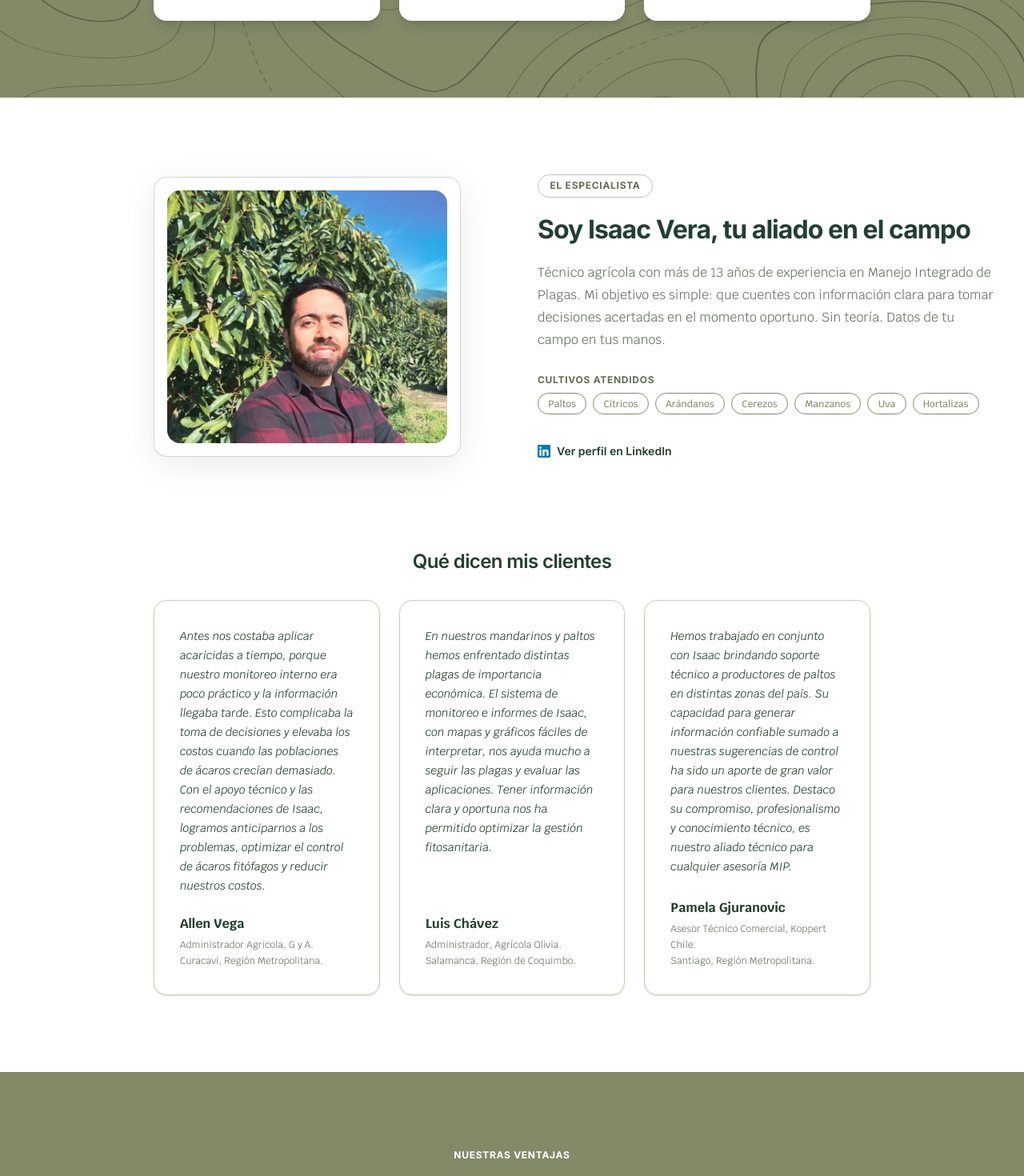
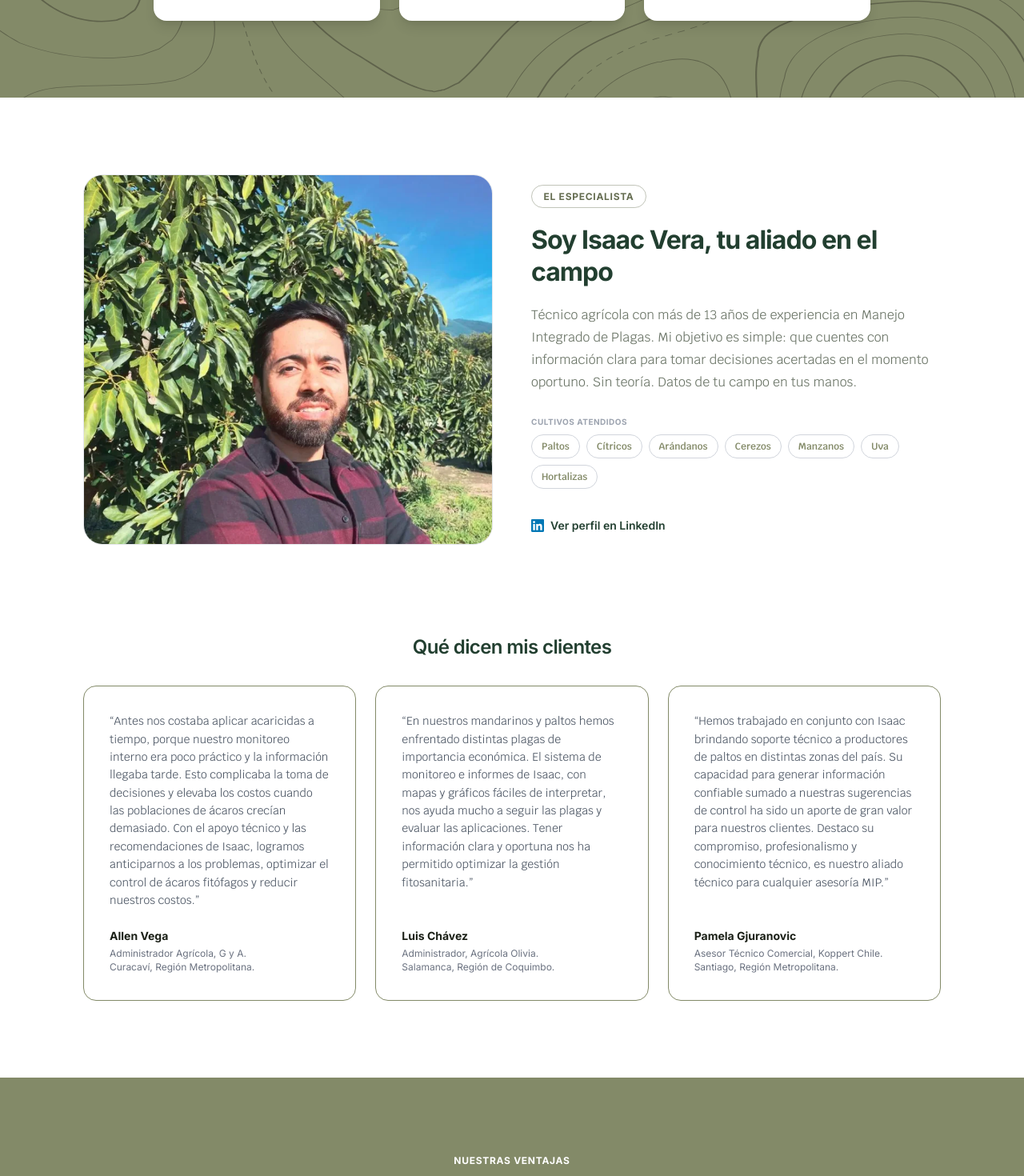
Before and after one commit to MR-Thunderbolts/GreenMip.v2, a Svelte app: page / in a window 1280 px wide. Shown: the part 3480-4950 px from the top of the page at 80% size. Built offline with nearby package versions, Linux system fonts and the light colour scheme.

Commit message:
feat: perfil Isaac Vera y testimonios a paridad V3 (puntos 7, 8, B7, B8)
Foto sin marco doble, comillas de apertura/cierre en testimonios,
tipografía de autor/cargo alineada a V3, grid de testimonios a 3
columnas a ancho completo, label "CULTIVOS ATENDIDOS" normalizado.

```diff
--- a/src/components/sections/AboutTestimonials.svelte
+++ b/src/components/sections/AboutTestimonials.svelte
@@ -2,19 +2,19 @@
   import Tag from '../ui/Tag.svelte';
   import Card from '../ui/Card.svelte';
   import Carousel from '../ui/Carousel.svelte';
+  import Container from '../ui/Container.svelte';
   import { about } from '../../content/about.content.js';
 </script>
 
-<section id="sobre-isaac" class="bg-white w-full py-16 md:py-24 px-4 md:px-12 lg:px-48">
-  <div class="container mx-auto flex flex-col gap-20">
+<section id="sobre-isaac" class="bg-white w-full py-16 md:py-24">
+  <Container class="flex flex-col gap-20">
 
     <!-- Row 1: About Advisor -->
-    <div class="grid grid-cols-1 lg:grid-cols-12 gap-8 lg:gap-24 items-center">
+    <div class="grid grid-cols-1 lg:grid-cols-2 gap-12 items-center">
 
       <!-- Photo side (Left on desktop) -->
-      <div class="lg:col-span-5 flex justify-center">
-        <div class="border border-greenmip-forest/20 p-4 rounded-2xl shadow-[0_10px_40px_rgba(0,0,0,0.08)] bg-white max-w-[456px] w-full">
-          <div class="rounded-2xl overflow-hidden shadow-inner aspect-[423/383]">
+      <div class="flex justify-center w-full">
+        <div class="rounded-3xl overflow-hidden border border-[#e5e7eb] aspect-[423/383] w-full">
           <img
             src={about.advisor.photo.src}
             alt={about.advisor.photo.alt}
@@ -23,10 +23,9 @@
           />
         </div>
       </div>
-      </div>
 
       <!-- Info side (Right on desktop) -->
-      <div class="lg:col-span-7 flex flex-col gap-5 items-start max-w-[575px]">
+      <div class="flex flex-col gap-5 items-start max-w-[575px]">
 
         <Tag label={about.advisor.tag} />
 
@@ -42,12 +41,14 @@
 
         <!-- Categories -->
         <div class="flex flex-col gap-2 mt-2 w-full">
-          <span class="font-inter font-bold text-xs tracking-[0.06em] text-greenmip-olive uppercase">
+          <span class="font-inter font-bold text-[10px] uppercase tracking-[0.05em] text-muted">
             {about.categoriesLabel}
           </span>
           <div class="flex flex-wrap gap-2">
             {#each about.categories as category}
-              <Tag label={category} kind="chip" variant="olive-solid" />
+              <span class="font-krub font-semibold text-xs text-greenmip-sage border border-gray-300 rounded-full px-3 py-1.5">
+                {category}
+              </span>
             {/each}
           </div>
         </div>
@@ -78,16 +79,16 @@
         <Carousel itemCount={about.testimonials.length} dotVariant="on-light">
           {#snippet children()}
             {#each about.testimonials as item, i}
-              <Card as="blockquote" variant="bordered" class="pt-8 pb-6 px-5 flex flex-col gap-4 items-start shrink-0 w-[90%] snap-start">
+              <Card as="blockquote" variant="flat" class="border border-greenmip-sage p-8 flex flex-col gap-4 justify-between items-start shrink-0 w-[90%] snap-start">
                 <Tag label="{about.testimonialsTitle} {i + 1}/{about.testimonials.length}" variant="sage" />
-                <p class="font-krub text-sm leading-[22px] text-greenmip-forest">
-                  {item.quote}
+                <p class="font-krub text-sm text-body-strong leading-[1.6]">
+                  &ldquo;{item.quote}&rdquo;
                 </p>
                 <footer>
-                  <cite class="font-krub font-bold text-base text-greenmip-forest not-italic block">
+                  <cite class="font-inter font-bold text-sm text-ink not-italic block">
                     {item.author}
                   </cite>
-                  <p class="font-krub text-xs text-greenmip-gray leading-[20px] mt-1">
+                  <p class="font-inter text-xs text-body leading-[1.4] mt-1">
                     {item.role}
                     <br />
                     {item.location}
@@ -102,15 +103,15 @@
       <!-- Desktop: grid -->
       <div class="hidden lg:grid grid-cols-3 gap-6 items-stretch w-full">
         {#each about.testimonials as item}
-          <Card as="blockquote" variant="bordered" class="p-6 md:p-8 flex flex-col justify-between shadow-sm hover:shadow-md transition-all duration-300">
-            <p class="font-krub text-sm leading-[24px] text-greenmip-forest italic mb-6">
-              {item.quote}
+          <Card as="blockquote" variant="flat" class="border border-greenmip-sage p-8 flex flex-col justify-between hover:shadow-md transition-all duration-300">
+            <p class="font-krub text-sm text-body-strong leading-[1.6] mb-6">
+              &ldquo;{item.quote}&rdquo;
             </p>
             <footer>
-              <cite class="font-krub font-bold text-base text-greenmip-forest not-italic block">
+              <cite class="font-inter font-bold text-sm text-ink not-italic block">
                 {item.author}
               </cite>
-              <p class="font-krub text-xs text-greenmip-gray leading-[20px] mt-1">
+              <p class="font-inter text-xs text-body leading-[1.4] mt-1">
                 {item.role}
                 <br />
                 {item.location}
@@ -121,5 +122,5 @@
       </div>
     </div>
 
-  </div>
+  </Container>
 </section>
```
Lines whose indentation alone changed are shown as unchanged.
